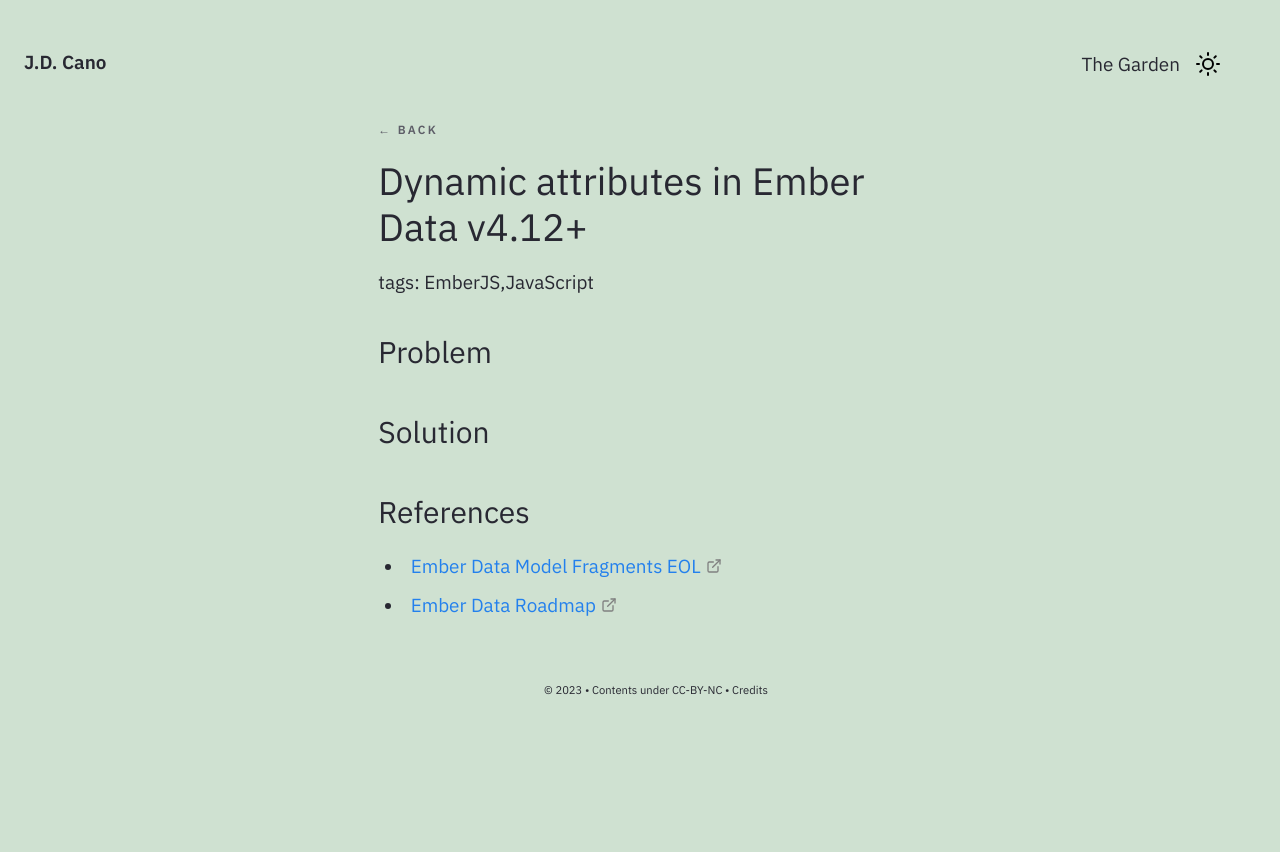
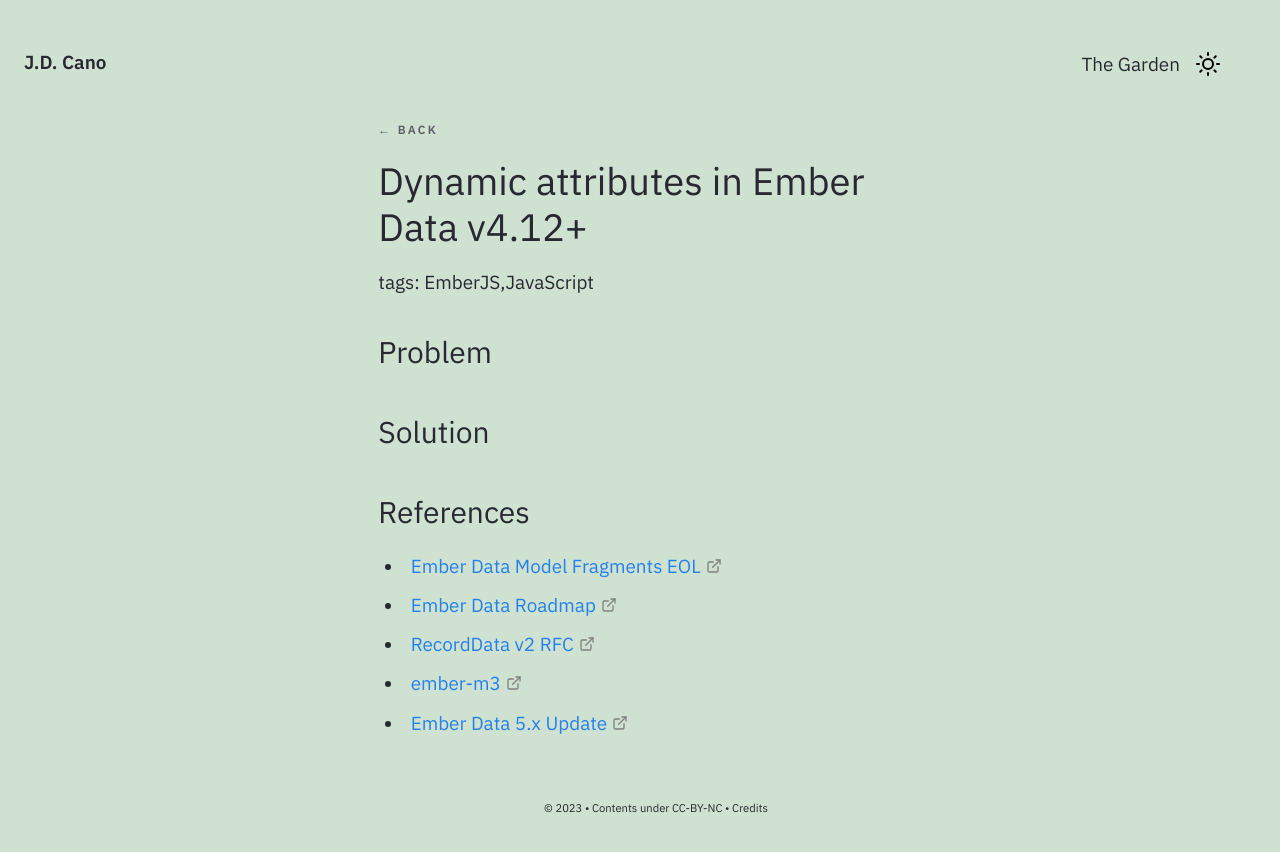
Before and after one commit to Gorzas/gorzas.github.io, a Jekyll site: the page built from _notes/Public/tech/EmberJS/Dynamic attributes in Ember Data v4.12+.md, in a window 1280 px wide. Shown: the top 852 px of the page. Built offline with Jekyll 4.4.1, drawn with Linux system fonts in a browser that asks for light colours.

Commit message:
Update Dynamic attributes in Ember Data v4.12+.md

```diff
--- a/_notes/Public/tech/EmberJS/Dynamic attributes in Ember Data v4.12+.md
+++ b/_notes/Public/tech/EmberJS/Dynamic attributes in Ember Data v4.12+.md
@@ -15,3 +15,6 @@ growth: seedlings
 ### References
 - [Ember Data Model Fragments EOL](https://github.com/adopted-ember-addons/ember-data-model-fragments/issues/471#issuecomment-1637407820)
 - [Ember Data Roadmap](https://github.com/emberjs/data/blob/main/ROADMAP.md)
+- [RecordData v2 RFC](https://github.com/emberjs/rfcs/blob/master/text/0461-ember-data-singleton-record-data.md)
+- [ember-m3](https://github.com/hjdivad/ember-m3)
+- [Ember Data 5.x Update](https://blog.emberjs.com/ember-data-5-x-update-2023-04-15/)
```
